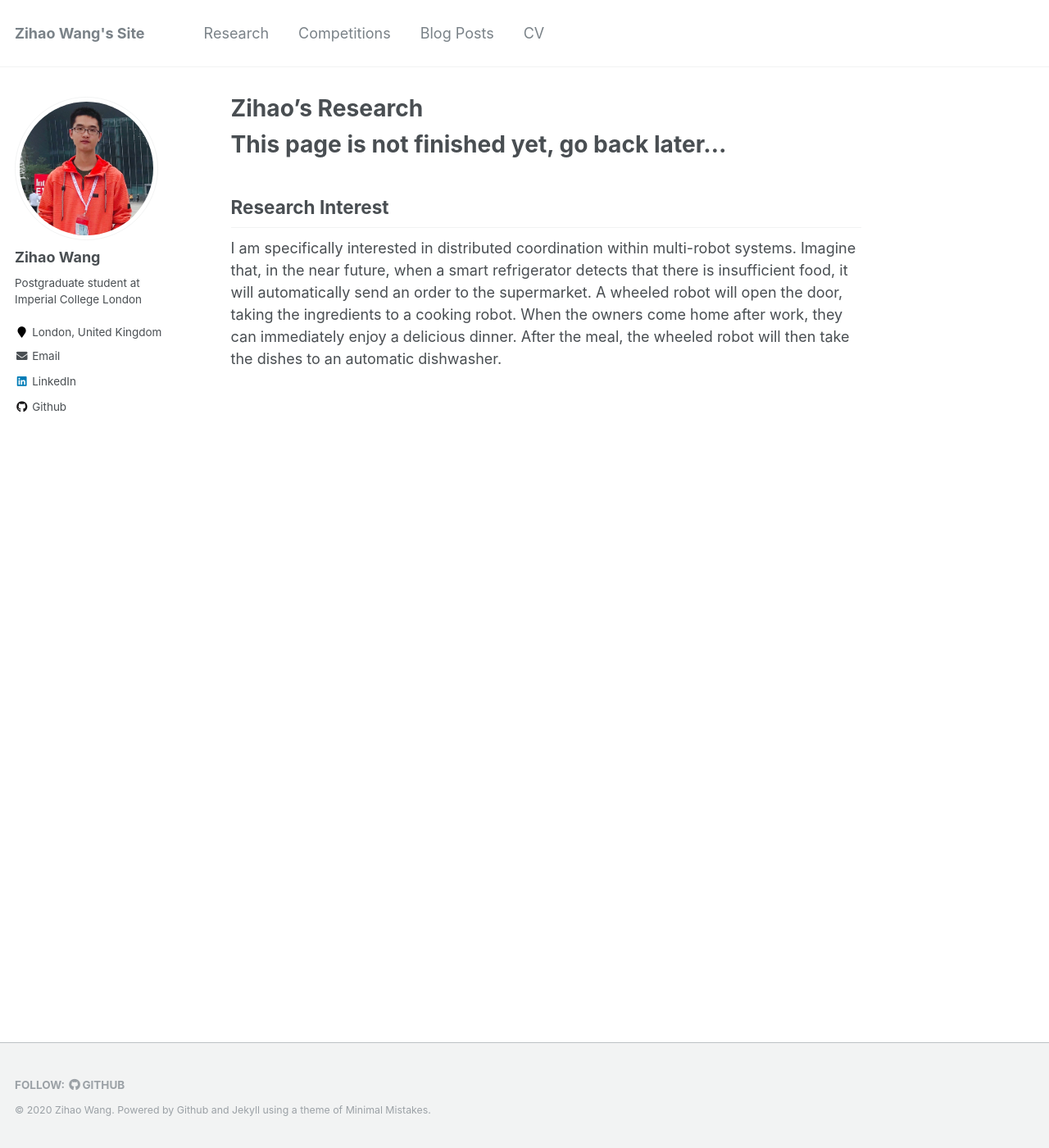
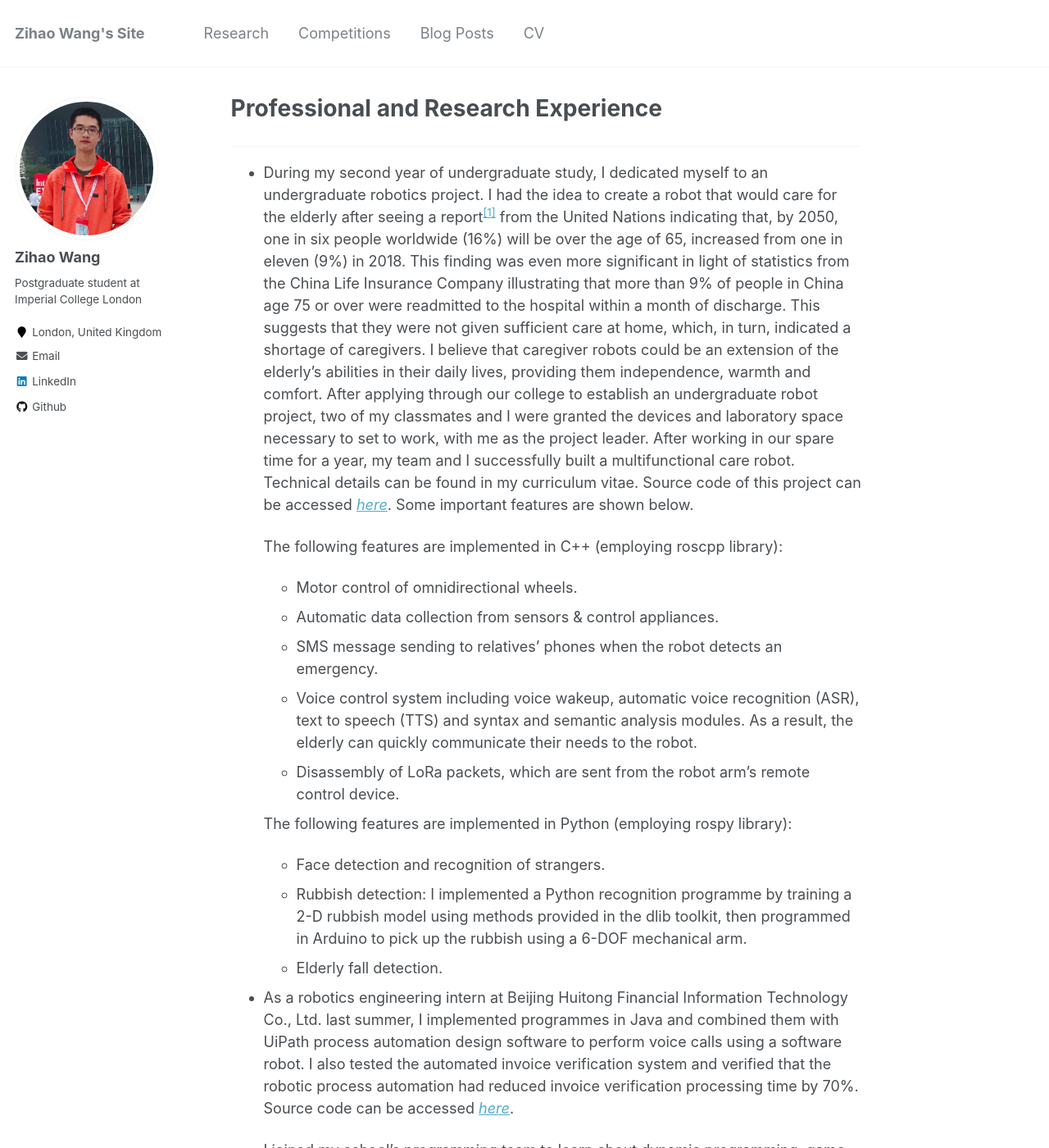
Before and after one commit to wzh1998/wzh1998.github.io, a Jekyll site: the page built from _pages/research.md, in a window 1280 px wide and 1400 px high. Shown: the whole window at 82% size. Built offline with Jekyll 4.4.1, drawn with Linux system fonts in a browser that asks for light colours; some of the changed text lies outside the part shown.

Commit message:
Update research page

```diff
--- a/_pages/research.md
+++ b/_pages/research.md
@@ -1,15 +1,48 @@
 ---
 permalink: /research/
-title: "Zihao's Research"
+title: "Professional and Research Experience"
 excerpt: "My Research"
 author_profile: true
 redirect_from:
   - /research.html
 ---
 
-This page is not finished yet, go back later...
-======
+------
++ During my second year of undergraduate study, I dedicated myself to an undergraduate robotics project. I had the idea to create a robot that would care for the elderly after seeing a report<sup>[[1]](https://www.un.org/en/sections/issues-depth/ageing/)</sup> from the United Nations indicating that, by 2050, one in six people worldwide (16%) will be over the age of 65, increased from one in eleven (9%) in 2018. This finding was even more significant in light of statistics from the China Life Insurance Company illustrating that more than 9% of people in China age 75 or over were readmitted to the hospital within a month of discharge. This suggests that they were not given sufficient care at home, which, in turn, indicated a shortage of caregivers. I believe that caregiver robots could be an extension of the elderly’s abilities in their daily lives, providing them independence, warmth and comfort. After applying through our college to establish an undergraduate robot project, two of my classmates and I were granted the devices and laboratory space necessary to set to work, with me as the project leader. After working in our spare time for a year, my team and I successfully built a multifunctional care robot. Technical details can be found in my curriculum vitae. Source code of this project can be accessed [_here_](https://github.com/wzh1998/Care_Robot). Some important features are shown below.
+
+  The following features are implemented in C++ (employing roscpp library):
+  - Motor control of omnidirectional wheels.
+  * Automatic data collection from sensors & control appliances.
+  * SMS message sending to relatives’ phones when the robot detects an emergency.
+  * Voice control system including voice wakeup, automatic voice recognition (ASR), text to speech (TTS) and syntax and semantic analysis modules. As a result, the elderly can quickly communicate their needs to the robot.
+  * Disassembly of LoRa packets, which are sent from the robot arm’s remote control device.
+
+  The following features are implemented in Python (employing rospy library):
+  - Face detection and recognition of strangers.
+  * Rubbish detection: I implemented a Python recognition programme by training a 2-D rubbish model using methods provided in the dlib toolkit, then programmed in Arduino to pick up the rubbish using a 6-DOF mechanical arm.
+  * Elderly fall detection.
+
++ As a robotics engineering intern at Beijing Huitong Financial Information Technology Co., Ltd. last summer, I implemented programmes in Java and combined them with UiPath process automation design software to perform voice calls using a software robot. I also tested the automated invoice verification system and verified that the robotic process automation had reduced invoice verification processing time by 70%.
+Source code can be accessed [_here_](https://github.com/wzh1998/STATE_GRID_Voice_Recognization).
+
++ I joined my school's programming team to learn about dynamic programming, game theory and high-efficiency data structures such as Segment Tree since I was in stage two. By solving algorithm problems taken from the ACM-ICPC contest using C++, I trained with my teammates to improve our speed and accuracy.
+Some of my algorithm training code can be accessed [_here_](https://github.com/wzh1998/ACM/tree/master/ACM).
+
++ In my Database course project, I led a group of three to design a smart home control web system, including entity relationship diagram design, database mapping, database normalisation and physical implementation. I worked with my teammates to design the structure of our database and implemented the back end of the system independently, which was completed in Java. The Java programmes were designed as an interface between web pages and MySQL database using Java Database Connectivity (JDBC). Consequently, every time the user has a query on the website, the server will execute a corresponding operation in the database.
+  - Detailed design progress can be viewed [_here_](https://github.com/wzh1998/DBLab/blob/master/Smart%20Home%20System.pdf).
+  * Java code for this project can be accessed [_here_](https://github.com/wzh1998/DBLab/tree/master/src/ie/ucd/comp2004J).
+  * The web system can be accessed [_here_](http://39.108.231.244:8080/DBLab/index.jsp).
+
+
++ I enjoy exploring new areas that interest me. Finding remarkable fractal images that seemed interesting if used as avatars, I spent several days learning and implementing a programme drawing a Mandelbulb (a 3-D image calculated by recursion of mathematical equations) in C programming language.
+Source code can be accessed [_here_](https://github.com/wzh1998/FractalWorld).
+
 
 Research Interest
 ------
 I am specifically interested in distributed coordination within multi-robot systems. Imagine that, in the near future, when a smart refrigerator detects that there is insufficient food, it will automatically send an order to the supermarket. A wheeled robot will open the door, taking the ingredients to a cooking robot. When the owners come home after work, they can immediately enjoy a delicious dinner. After the meal, the wheeled robot will then take the dishes to an automatic dishwasher.
+
+
+REFERENCE
+------
+[1]. “Ageing.” _United Nations_, United Nations, <https://www.un.org/en/sections/issues-depth/ageing/>.
```
Also changed, not shown: 1 other file.
